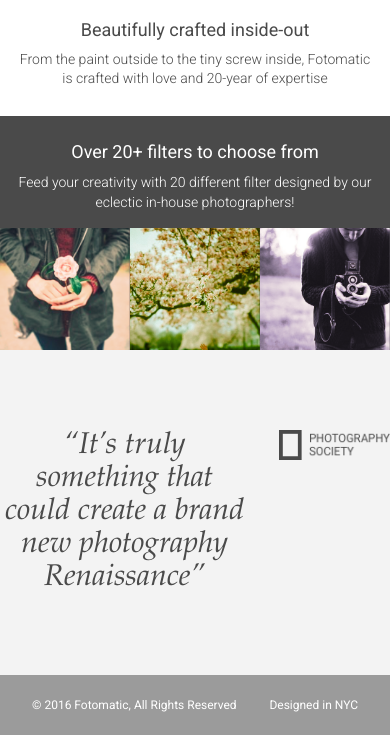
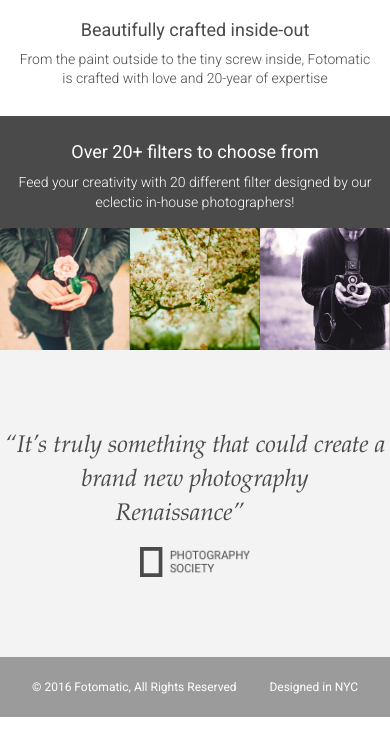
Before and after one commit to grinny853/fotomatic, a plain HTML site: page index.html in a window 390 px wide. Shown: the part 1064-1799 px from the top of the page. Drawn offline with Linux system fonts and the light colour scheme; a web font is replaced by a local one.

Commit message:
fixed layout for tablet and mobile

```diff
--- a/resources/css/style.css
+++ b/resources/css/style.css
@@ -79,7 +79,10 @@ header .mobile {
   display: none;
 }
 
-@media only screen and (max-width: 760px) {
+@media only screen and (min-width: 760px) {
+  header .content .desktopLogo {
+    display: none;
+  }
   header .desktop {
     display: none;
   }
@@ -353,9 +356,9 @@ header .mobile {
 }
 
 #quotes-section .content {
-  display: flex;
+
   padding: 5rem 0;
-  justify-content: center;
+
 }
 
 #quotes-section .quote {
@@ -376,12 +379,12 @@ header .mobile {
     padding: 1.875rem .625rem;
   }
 
-  #quotes-section quote {
+  #quotes-section .quote {
     font-size: 1.5rem;
     line-height: 1.4;
   }
 
-  #quotes-section quote-citation {
+  #quotes-section .quote-citation {
     display: block;
     padding-top: 1rem;
     margin: auto;
```
